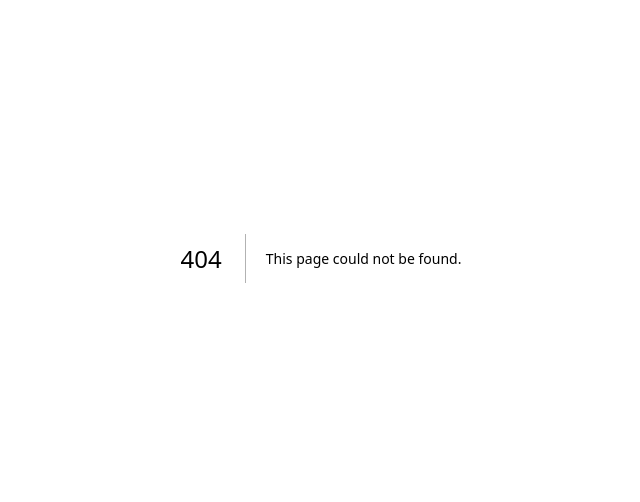
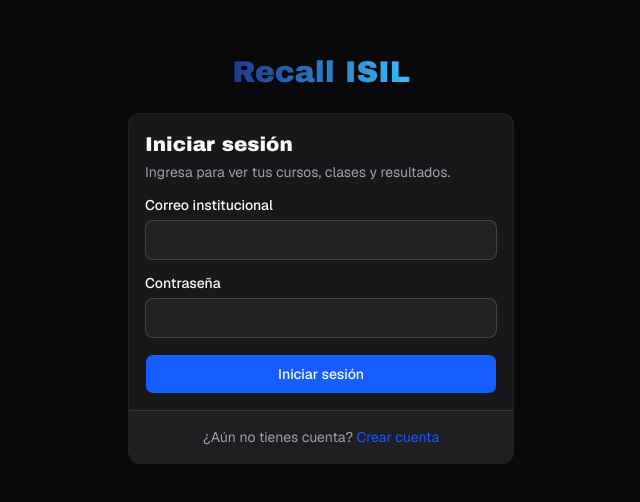
Before and after one commit to joseemorevalle-arli/Proyecto_Tech-Recall_Isil, a Next.js app: page /iniciar-sesion in a window 1280 px wide. Before the commit this address had no page. Shown: the part 142-644 px from the top of the page, without its empty margins (319-959 px from the left). Built offline with nearby package versions, Linux system fonts and the light colour scheme; no server answers.

Commit message:
feat(HU03): pantalla «Iniciar sesión», «Mis cursos» mínima y botón «Cerrar sesión» [SCRUM-37]
Co-Authored-By: Claude Opus 5.5 <noreply@anthropic.com>

```diff
--- /dev/null
+++ b/src/app/(auth)/iniciar-sesion/login-form.tsx
@@ -0,0 +1,104 @@
+"use client";
+
+import { useActionState, useState } from "react";
+import { AlertCircle } from "lucide-react";
+import { Alert, AlertDescription } from "@/components/ui/alert";
+import { Button } from "@/components/ui/button";
+import { Input } from "@/components/ui/input";
+import { Label } from "@/components/ui/label";
+import {
+  firstErrors,
+  loginSchema,
+  type FieldErrors,
+  type LoginInput,
+} from "@/lib/auth/schemas";
+import { loginAction, type LoginState } from "./actions";
+
+const initialState: LoginState = { email: "" };
+
+export function LoginForm() {
+  const [state, formAction, pending] = useActionState(loginAction, initialState);
+  // El correo es controlado: React 19 reinicia el <form> al terminar la acción y así no se pierde
+  const [email, setEmail] = useState("");
+  const [clientErrors, setClientErrors] =
+    useState<FieldErrors<LoginInput> | null>(null);
+
+  const errors = clientErrors ?? state.fieldErrors ?? {};
+
+  function handleSubmit(event: React.FormEvent<HTMLFormElement>) {
+    const data = new FormData(event.currentTarget);
+    const result = loginSchema.safeParse({
+      email: data.get("email"),
+      password: data.get("password"),
+    });
+    if (!result.success) {
+      event.preventDefault();
+      setClientErrors(firstErrors(result.error));
+      return;
+    }
+    setClientErrors(null);
+  }
+
+  return (
+    <form
+      action={formAction}
+      onSubmit={handleSubmit}
+      noValidate
+      className="flex flex-col gap-4"
+    >
+      {state.formError && !clientErrors && (
+        <Alert variant="destructive">
+          <AlertCircle aria-hidden />
+          <AlertDescription className="text-destructive">
+            {state.formError}
+          </AlertDescription>
+        </Alert>
+      )}
+
+      <div className="flex flex-col gap-2">
+        <Label htmlFor="email">Correo institucional</Label>
+        <Input
+          id="email"
+          name="email"
+          type="email"
+          autoComplete="email"
+          inputMode="email"
+          value={email}
+          onChange={(event) => setEmail(event.target.value)}
+          aria-invalid={Boolean(errors.email)}
+          aria-describedby={errors.email ? "email-error" : undefined}
+          disabled={pending}
+          className="h-10"
+        />
+        {errors.email && (
+          <p id="email-error" className="text-sm text-destructive">
+            {errors.email}
+          </p>
+        )}
+      </div>
+
+      <div className="flex flex-col gap-2">
+        <Label htmlFor="password">Contraseña</Label>
+        <Input
+          id="password"
+          name="password"
+          type="password"
+          autoComplete="current-password"
+          aria-invalid={Boolean(errors.password)}
+          aria-describedby={errors.password ? "password-error" : undefined}
+          disabled={pending}
+          className="h-10"
+        />
+        {errors.password && (
+          <p id="password-error" className="text-sm text-destructive">
+            {errors.password}
+          </p>
+        )}
+      </div>
+
+      <Button type="submit" size="lg" className="h-10 w-full" disabled={pending}>
+        {pending ? "Ingresando…" : "Iniciar sesión"}
+      </Button>
+    </form>
+  );
+}
--- /dev/null
+++ b/src/app/(auth)/iniciar-sesion/page.tsx
@@ -0,0 +1,45 @@
+import type { Metadata } from "next";
+import Link from "next/link";
+import { redirect } from "next/navigation";
+import {
+  Card,
+  CardContent,
+  CardDescription,
+  CardFooter,
+  CardHeader,
+  CardTitle,
+} from "@/components/ui/card";
+import { getSession } from "@/lib/auth/session";
+import { LoginForm } from "./login-form";
+
+export const metadata: Metadata = { title: "Iniciar sesión · Recall ISIL" };
+
+export default async function IniciarSesionPage() {
+  // Con una sesión válida (verificada, no solo la cookie) no tiene sentido volver a iniciar sesión
+  if (await getSession()) redirect("/cursos");
+
+  return (
+    <Card>
+      <CardHeader>
+        <CardTitle className="font-heading text-xl">
+          <h1>Iniciar sesión</h1>
+        </CardTitle>
+        <CardDescription>
+          Ingresa para ver tus cursos, clases y resultados.
+        </CardDescription>
+      </CardHeader>
+      <CardContent>
+        <LoginForm />
+      </CardContent>
+      <CardFooter className="justify-center text-sm text-muted-foreground">
+        ¿Aún no tienes cuenta?&nbsp;
+        <Link
+          href="/crear-cuenta"
+          className="text-primary underline-offset-4 hover:underline"
+        >
+          Crear cuenta
+        </Link>
+      </CardFooter>
+    </Card>
+  );
+}
--- /dev/null
+++ b/src/app/(private)/cursos/page.tsx
@@ -0,0 +1,23 @@
+import type { Metadata } from "next";
+import { requireSession } from "@/lib/auth/session";
+import { LogoutButton } from "../logout-button";
+
+export const metadata: Metadata = { title: "Mis cursos · Recall ISIL" };
+
+// Página privada mínima para HU02 y HU03.
+// TODO(HU07): reemplazar por la lista real de cursos del estudiante (leer users/{uid}/... con session.uid).
+export default async function CursosPage() {
+  const session = await requireSession();
+
+  return (
+    <section className="flex flex-col gap-6">
+      <div className="flex flex-col gap-4 sm:flex-row sm:items-center sm:justify-between">
+        <div className="flex flex-col gap-1">
+          <h1 className="font-heading text-2xl">Mis cursos</h1>
+          <p className="text-sm text-muted-foreground">{session.email}</p>
+        </div>
+        <LogoutButton />
+      </div>
+    </section>
+  );
+}
--- /dev/null
+++ b/src/app/(private)/layout.tsx
@@ -0,0 +1,22 @@
+import { requireSession } from "@/lib/auth/session";
+
+// Layout de las páginas privadas. Verifica la sesión en la primera carga;
+// como no se vuelve a ejecutar al navegar entre páginas, cada página llama también a requireSession().
+export default async function PrivateLayout({
+  children,
+}: {
+  children: React.ReactNode;
+}) {
+  await requireSession();
+
+  return (
+    <div className="min-h-svh">
+      <header className="border-b border-border px-4 py-3">
+        <p className="font-heading mx-auto max-w-4xl bg-gradient-to-r from-brand-gradient-from to-brand-gradient-to bg-clip-text text-xl text-transparent">
+          Recall ISIL
+        </p>
+      </header>
+      <main className="mx-auto max-w-4xl px-4 py-8">{children}</main>
+    </div>
+  );
+}
--- /dev/null
+++ b/src/app/(private)/logout-button.tsx
@@ -0,0 +1,24 @@
+"use client";
+
+import { useFormStatus } from "react-dom";
+import { LogOut } from "lucide-react";
+import { Button } from "@/components/ui/button";
+import { logoutAction } from "./actions";
+
+export function LogoutButton() {
+  return (
+    <form action={logoutAction}>
+      <SubmitButton />
+    </form>
+  );
+}
+
+function SubmitButton() {
+  const { pending } = useFormStatus();
+  return (
+    <Button type="submit" variant="outline" size="lg" disabled={pending}>
+      <LogOut aria-hidden />
+      {pending ? "Cerrando sesión…" : "Cerrar sesión"}
+    </Button>
+  );
+}
```
